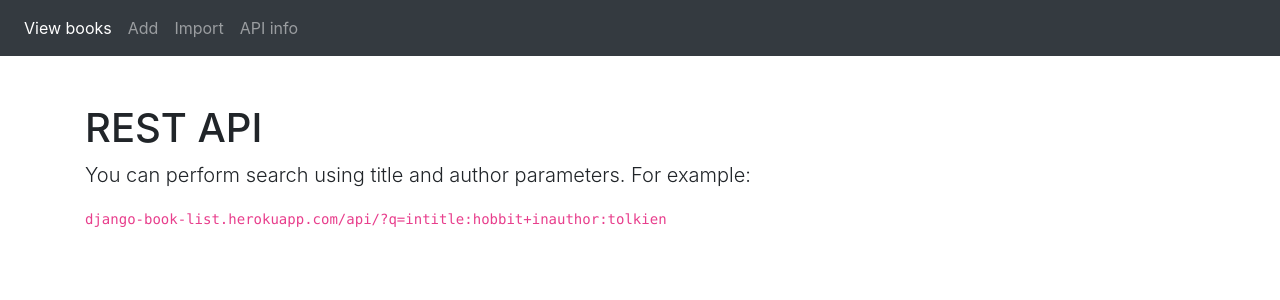
After one commit to pawrok/BookList, a Django app: page /info in a window 1280 px wide. The commit adds this page. Shown: the top 300 px of the page. Run offline with Django 3.2, Linux system fonts and the light colour scheme; some libraries are stand-ins or nearby versions.

Commit message:
deploy to heroku

```diff
--- a/BooksDB/forms.py
+++ b/BooksDB/forms.py
@@ -2,7 +2,7 @@ from django import forms
 from .models import Book
 
 from crispy_forms.helper import FormHelper
-from crispy_forms.layout import Layout, Submit, Row, Column
+from crispy_forms.layout import Submit
 
 
 class BookForm(forms.ModelForm):
@@ -28,7 +28,7 @@ class ImportForm(forms.Form):
     def __init__(self, *args, **kwargs):
         super(ImportForm, self).__init__(*args, **kwargs)
         self.helper = FormHelper()
-        self.helper.add_input(Submit('submit', 'import book'))
+        self.helper.add_input(Submit('submit', 'Import'))
         self.helper.form_method = 'get'
         self.helper.form_action = '/list'
 
--- a/BooksDB/urls.py
+++ b/BooksDB/urls.py
@@ -13,12 +13,9 @@ Including another URLconf
     1. Import the include() function: from django.urls import include, path
     2. Add a URL to urlpatterns:  path('blog/', include('blog.urls'))
 """
-from django.contrib import admin
 from django.urls import path, include
 from django.conf.urls import url
-from BooksDB.views import HomePageView, BookUpdateView, BookCreateView, BookImportView, ListImportView
-
-
+from BooksDB.views import HomePageView, BookUpdateView, BookCreateView, BookImportView, ListImportView, InfoView
 
 
 urlpatterns = [
@@ -28,5 +25,6 @@ urlpatterns = [
     url(r"update/(?P<pk>\d+)/$", BookUpdateView.as_view(), name='update'),
     url("import", BookImportView.as_view(), name='import'),
     url("list", ListImportView.as_view(), name='list'),
+    url("info", InfoView.as_view(), name='list'),
     path('api/', include('BooksDB.api.urls')),
 ]
--- a/BooksDB/views.py
+++ b/BooksDB/views.py
@@ -1,14 +1,9 @@
-from django.shortcuts import render
-from django.shortcuts import HttpResponse
+from django.shortcuts import redirect
 from .forms import BookForm, ImportForm
-from django.views.generic import FormView
-from django.views.generic.base import TemplateView
-from django.views.generic import CreateView, UpdateView, ListView, View
+from django.views.generic import CreateView, UpdateView, ListView, View, FormView, TemplateView
 from .models import Book
 from django.db.models import Q
-from django.urls import reverse_lazy
 import requests
-
 
 
 class HomePageView(ListView):
@@ -41,28 +36,45 @@ class BookUpdateView(UpdateView):
 class BookImportView(FormView):
     template_name = 'import.html'
     form_class = ImportForm
-    # def get_queryset(self):
-    #     print(self.request)
-    #     # FormView.get_queryset()
 
 
 class ListImportView(View):
-    books = None
-
     def get(self, request, *args, **kwargs):
         title = request.GET['title']
         author = request.GET['author']
-        query = f"intitle:{title}+inauthor:{author}"
+        isbn = request.GET['isbn']
+        query = f"intitle:{title}+inauthor:{author}+isbn:{isbn}"
         params = {"q": query}
-        self.books = requests.get('https://www.googleapis.com/books/v1/volumes', params=params)
-        self.books = self.books.json()
-        context = {'books': self.books}
-        return render(request, "list.html", context=context)
+        books = requests.get('https://www.googleapis.com/books/v1/volumes', params=params)
+        books_json = books.json()
+        book_fields = self.get_fields_from_json(books_json)
 
-    def post(self, request, *args, **kwargs):
-        index = request.POST.get('index')
-        unpack_data = self.books[index]
-        book = Book(*unpack_data)
-        # if book.is_valid():
-        #     book.save()
-            # return Response(serializer.data, status=status.HTTP_201_CREATED)
+        if book_fields:
+            new_book = Book.objects.create(**book_fields)
+            new_book.full_clean()
+            new_book.save()
+            return redirect("home.html")
+        else:
+            return redirect("import.html")
+
+    def get_fields_from_json(self, json):
+        if json.get('items'):
+            first_book = json['items'][0]
+        else:
+            return ""
+
+        title = first_book['volumeInfo']['title']
+        author = ', '.join(first_book['volumeInfo']['authors'])
+        publication_date = first_book['volumeInfo']['publishedDate']
+        isbn = list(filter(lambda book: book['type'] == 'ISBN_13', first_book['volumeInfo']['industryIdentifiers']))
+        isbn = int(isbn[0].get('identifier')) or 0
+        page_count = first_book['volumeInfo'].get('pageCount') or 0
+        cover_src = first_book['volumeInfo'].get('imageLinks', {}).get('thumbnail') or ''
+        language = first_book['volumeInfo'].get('language') or ''
+
+        return {'title': title, 'author': author, 'publication_date': publication_date, 'ISBN': isbn,
+                'page_count': page_count, 'cover_src': cover_src, 'language': language}
+
+
+class InfoView(TemplateView):
+    template_name = 'info.html'
--- a/djangoProject/settings.py
+++ b/djangoProject/settings.py
@@ -12,6 +12,7 @@ https://docs.djangoproject.com/en/3.2/ref/settings/
 import dj_database_url
 from pathlib import Path
 import os
+import django_heroku
 
 # Build paths inside the project like this: BASE_DIR / 'subdir'.
 BASE_DIR = Path(__file__).resolve().parent.parent
@@ -150,3 +151,5 @@ REST_FRAMEWORK = {
     'DEFAULT_PAGINATION_CLASS': 'rest_framework.pagination.PageNumberPagination',
     'PAGE_SIZE': 10
 }
+
+django_heroku.settings(locals())
--- a/requirements.txt
+++ b/requirements.txt
@@ -6,6 +6,8 @@ dj-database-url==0.5.0
 Django==3.2
 django-bootstrap4==2.3.1
 django-crispy-forms==1.11.2
+django-heroku==0.3.1
+djangorestframework==3.12.4
 gunicorn==20.1.0
 idna==2.10
 psycopg2==2.8.6
@@ -15,5 +17,3 @@ soupsieve==2.2.1
 sqlparse==0.4.1
 urllib3==1.26.4
 whitenoise==5.2.0
-
-djangorestframework~=3.12.4
--- a/templates/base.html
+++ b/templates/base.html
@@ -1,5 +1,6 @@
 <!DOCTYPE html>
 {% load bootstrap4 %}
+
 <html lang="en">
 <head>
     <!-- Required meta tags -->
@@ -29,19 +30,17 @@
             <a class="nav-link" href="/import">Import </a>
           </li>
           <li class="nav-item">
-            <a class="nav-link" href="#">API info </a>
+            <a class="nav-link" href="/info">API info </a>
           </li>
         </ul>
       </div>
     </nav>
-{#<main role="main">#}
-<div class="container">
 
-  {% block content %}
-  {% endblock %}
+    <div class="container">
 
-</div>
-{#</main>#}
+      {% block content %}
+      {% endblock %}
+
+    </div>
 </body>
-
 </html>
--- a/templates/home.html
+++ b/templates/home.html
@@ -9,7 +9,7 @@
                 </div>
                 <div class="col-6 d-flex ">
                     <form class="form-inline my-2 my-lg-0" action="{% url 'home' %}" method="get">
-                      <input class="form-control mr-sm-2" name="q" type="text" placeholder="Search...">
+                      <input class="form-control mr-sm-2" name="q" type="text" placeholder="Search..."/>
                     </form>
                 </div>
             </div>
@@ -17,7 +17,6 @@
             <table class="table table-sm">
               <thead>
                 <tr>
-{#                    {% for var in object_list %}#}
                       <th scope="col">Title</th>
                       <th scope="col">Author</th>
                       <th scope="col">Publication</th>
@@ -26,7 +25,6 @@
                       <th scope="col">Cover</th>
                       <th scope="col">Language</th>
                       <th scope="col"></th>
-{#                    {% endfor %}#}
                 </tr>
               </thead>
               <tbody>
@@ -41,7 +39,6 @@
                         <td>{{ book.language }}</td>
                         <td><a href="{% url 'update' book.id %}"><button type="button" class="btn btn-primary btn-sm">Edit</button></a></td>
                     </tr>
-
                   {% endfor %}
               </tbody>
             </table>
--- /dev/null
+++ b/templates/info.html
@@ -0,0 +1,8 @@
+{% extends 'base.html' %}
+{% block content %}
+
+    <h1 class="mt-5">REST API</h1>
+    <p class="lead">You can perform search using title and author parameters. For example:</p>
+    <p><code class="small">django-book-list.herokuapp.com/api/?q=intitle:hobbit+inauthor:tolkien</code></p>
+
+{% endblock %}
```
Also changed, not shown: BooksDB/api/views.py (+17 -32 lines), BooksDB/models.py (+7 -7 lines), templates/book_form.html (+1 -9 lines), templates/list.html (+8 -6 lines).
